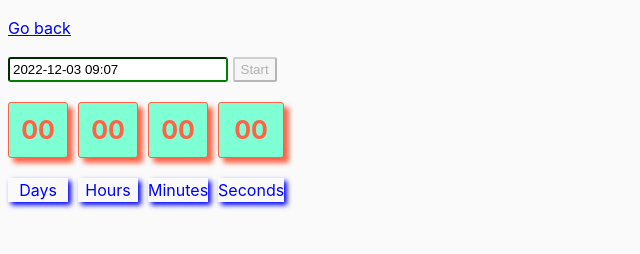
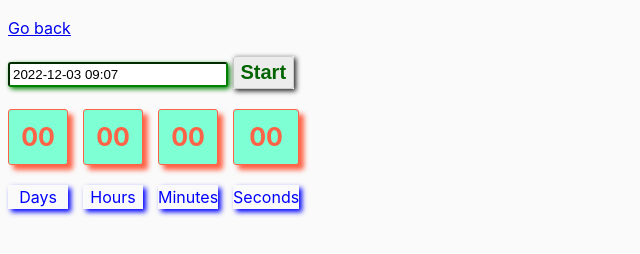
Before and after one commit to TaraniukD/goit-js-hw-09, a website built with Parcel: page src/02-timer.html in a window 1280 px wide. Shown: the whole page, without its empty margins (0-640 px from the left). Built offline with nearby package versions, Linux system fonts and the light colour scheme.

Commit message:
Update common.css

```diff
--- a/src/css/common.css
+++ b/src/css/common.css
@@ -21,17 +21,23 @@ input {
   min-width: 220px;
   border-radius: 3px;
   border-color: green;
+  box-shadow: 2px 2px 5px green;
 }
 button {
   padding: 3px 6px;
-  border-radius: 2px;
+color:darkgreen;
   cursor: pointer;
+  box-shadow: 2px 2px 5px #212121;
+
+font-weight: 700;
+font-size: 20px;
+
 }
 
 .timer {
   margin-top: 20px;
   display: flex;
-  gap: 10px;
+  gap: 15px;
 }
 .field {
     min-width: 60px;
```
